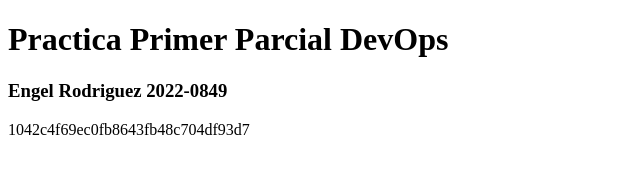
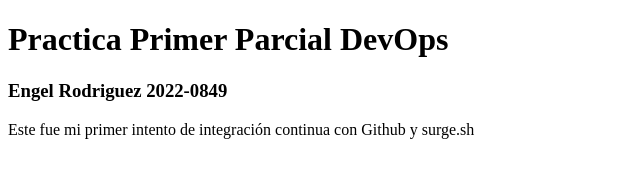
Before and after one commit to BeYou829/practicasurge, a website: page index.html in a window 1280 px wide. Shown: the whole page, without its empty margins (0-640 px from the left). Drawn offline with Linux system fonts and the light colour scheme.

Commit message:
Se agregó texto a la página

```diff
--- a/index.html
+++ b/index.html
@@ -9,7 +9,7 @@
     <main>
         <h1>Practica Primer Parcial DevOps</h1>
         <h3>Engel Rodriguez 2022-0849</h3>
-        1042c4f69ec0fb8643fb48c704df93d7
+        <p>Este fue mi primer intento de integración continua con Github y surge.sh</p>
     </main>
 </body>
 </html>
```
